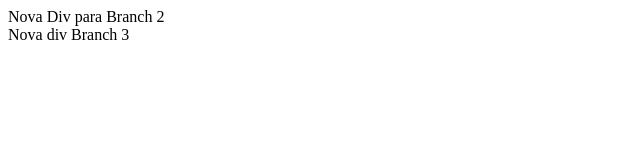
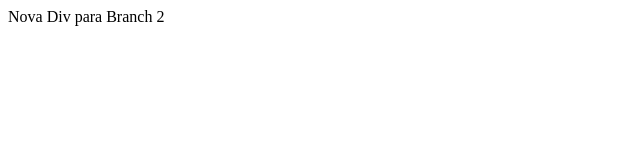
Before and after one commit to andreroblp/teste, a plain HTML site: page index.html in a window 1280 px wide. Shown: the whole page, without its empty margins (0-640 px from the left). Drawn offline with Linux system fonts and the light colour scheme.

Commit message:
Revert "Nova Div Branch 3 sera que vai"

```diff
--- a/index.html
+++ b/index.html
@@ -7,6 +7,5 @@
 </head>
 <body>
     <div>Nova Div para Branch 2</div>
-    <div> Nova div Branch 3</div>
 </body>
 </html>
```
